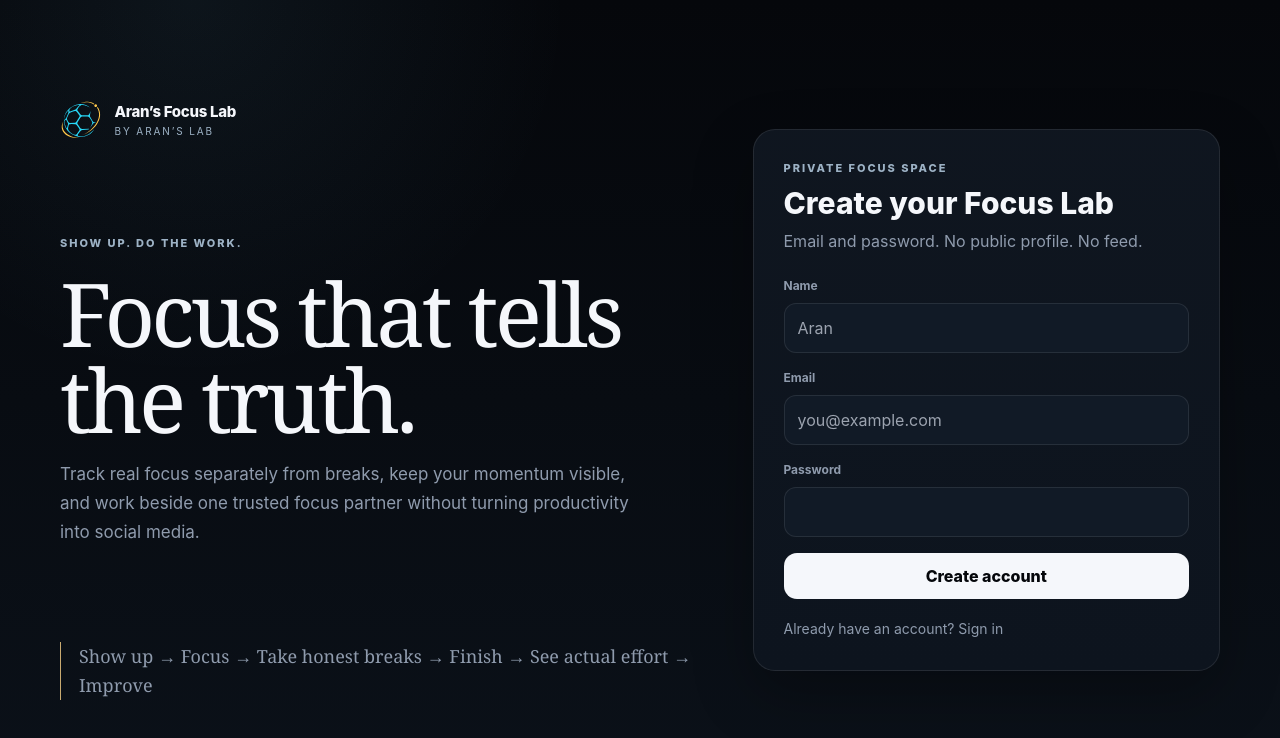
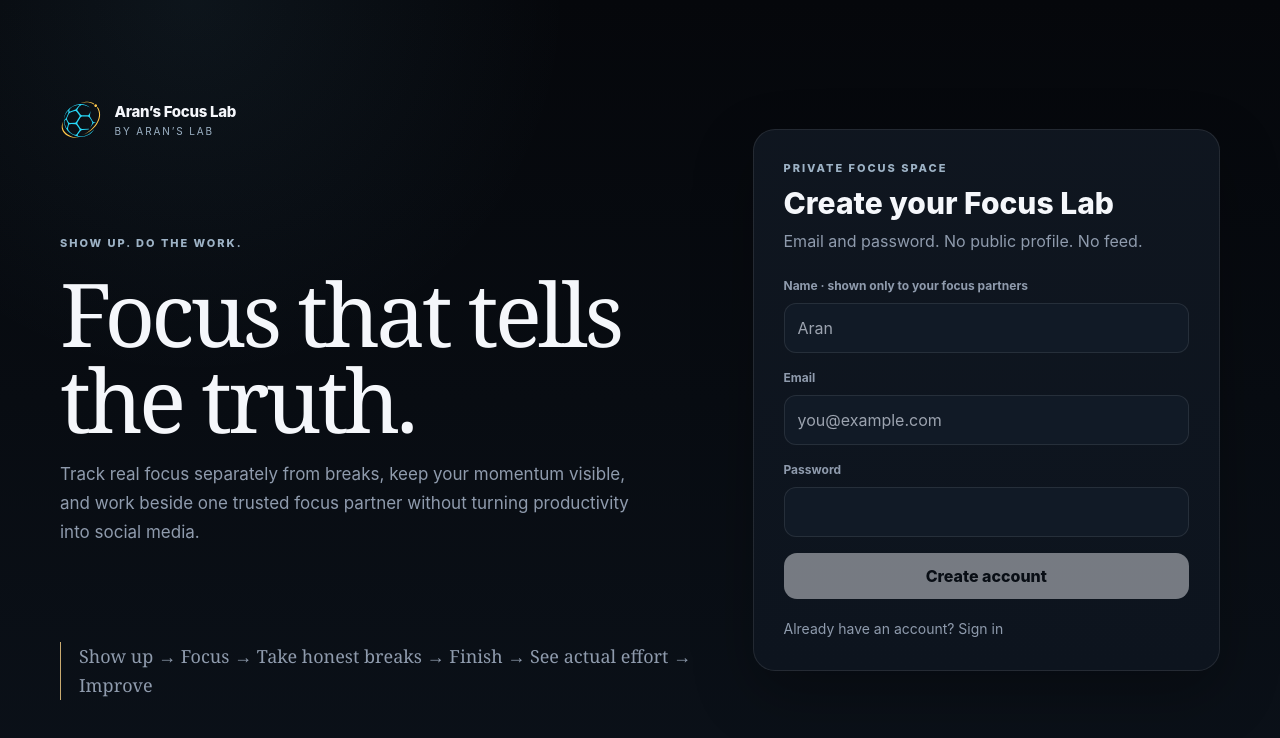
Before and after one commit to Aran0713/Arans-Focus-Lab, a Next.js app: page /login in a window 1280 px wide. Both pictures are taken after a click on the button "New here? Create an account". Shown: the top 738 px of the page. Built offline with nearby package versions, Linux system fonts and the light colour scheme; no server answers.

Commit message:
Require a real display name at signup

```diff
--- a/src/app/login/page.tsx
+++ b/src/app/login/page.tsx
@@ -23,11 +23,17 @@ function LoginForm() {
     setMessage("");
 
     if (mode === "signup") {
+      const displayName = name.trim();
+      if (!displayName) {
+        setMessage("Add the name your focus partners should see.");
+        setBusy(false);
+        return;
+      }
       const { error } = await supabase.auth.signUp({
         email,
         password,
         options: {
-          data: { display_name: name || "Focus friend" },
+          data: { display_name: displayName },
           emailRedirectTo: `${window.location.origin}/auth/callback?next=${encodeURIComponent(next)}`,
         },
       });
@@ -69,8 +75,8 @@ function LoginForm() {
           <form onSubmit={submit} className="mt-6 space-y-4">
             {mode === "signup" && (
               <label className="field">
-                <span>Name</span>
-                <input value={name} onChange={(e) => setName(e.target.value)} placeholder="Aran" maxLength={80} />
+                <span>Name · shown only to your focus partners</span>
+                <input value={name} onChange={(e) => setName(e.target.value)} placeholder="Aran" maxLength={80} required />
               </label>
             )}
             <label className="field">
@@ -81,7 +87,7 @@ function LoginForm() {
               <span>Password</span>
               <input value={password} onChange={(e) => setPassword(e.target.value)} type="password" minLength={6} required />
             </label>
-            <button disabled={busy || !isSupabaseConfigured} className="btn btn-primary w-full" type="submit">
+            <button disabled={busy || !isSupabaseConfigured || (mode === "signup" && !name.trim())} className="btn btn-primary w-full" type="submit">
               {busy ? "Working…" : mode === "signin" ? "Sign in" : "Create account"}
             </button>
           </form>
```
